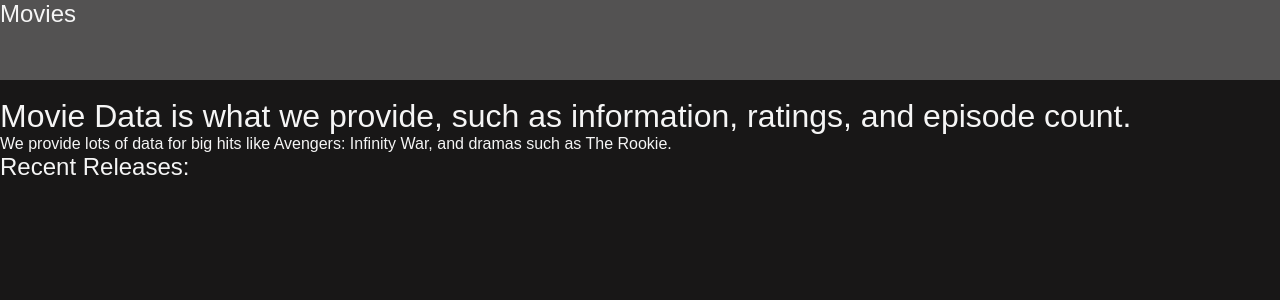
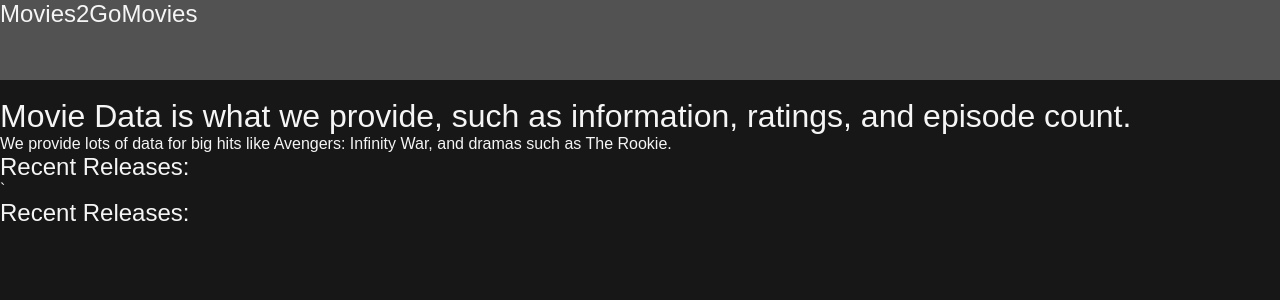
Before and after one commit to bcjplayz/moviesWebsite, a Flask app: template template/index.html in a window 1280 px wide. Shown: the top 300 px of the page. Run offline with Flask 3, Linux system fonts and the light colour scheme; the template is opened without the code that fills it, so the values that code supplies are empty; some web fonts are replaced.

Commit message:
links to movies and TVShows

```diff
--- a/t.txt
+++ b/t.txt
@@ -10,3 +10,8 @@ Classes:
 - top-nav
 - hero (text in middle of screen like big big)
 - under-hero
+
+future features:
+
+add more to the top nav, an account user thing, pls check font awaesome for a cool logo for it,
+then pls add navigation links, like tv shows, movies, etc.
--- a/template/index.html
+++ b/template/index.html
@@ -10,6 +10,9 @@
 <body>
     <!--Navbar-->
     <nav class="top-nav">
+        <h1>Movies2Go</h1>
+        <a href="#Movies"></a>
+        <a href="#TVShows"></a>
         <div class="hero">
             <h1>Movies</h1>
         </div>
@@ -20,9 +23,16 @@
     <p>We provide lots of data for big hits like Avengers: Infinity War, and dramas such as The Rookie.</p>
     </div>
     <main>
+        <div id="Movies">
         <!-- Somehow, the API will do it's thing here and display movie titles. -->
         <h2>Recent Releases:</h2>
         <p></p>
+        </div>
+
+        <div id="TVShows">
+        `<h2>Recent Releases:</h2>
+        <p></p>
+        </div>
     </main>
 </body>
 </html>
```
